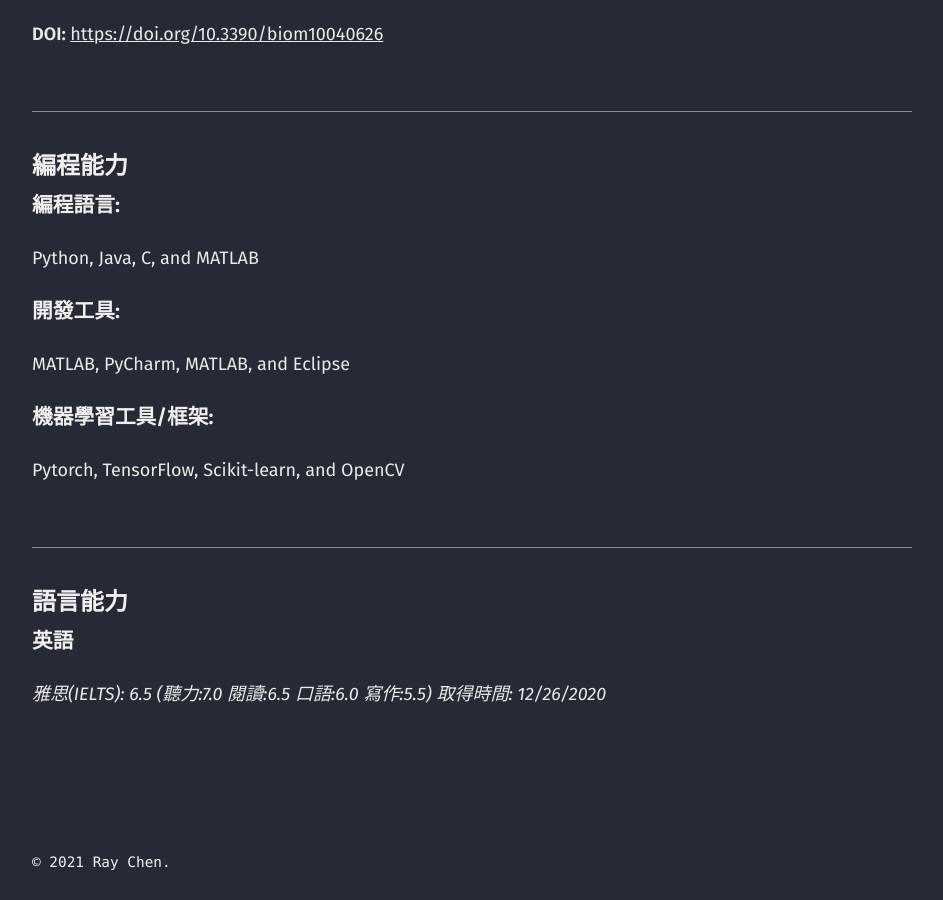
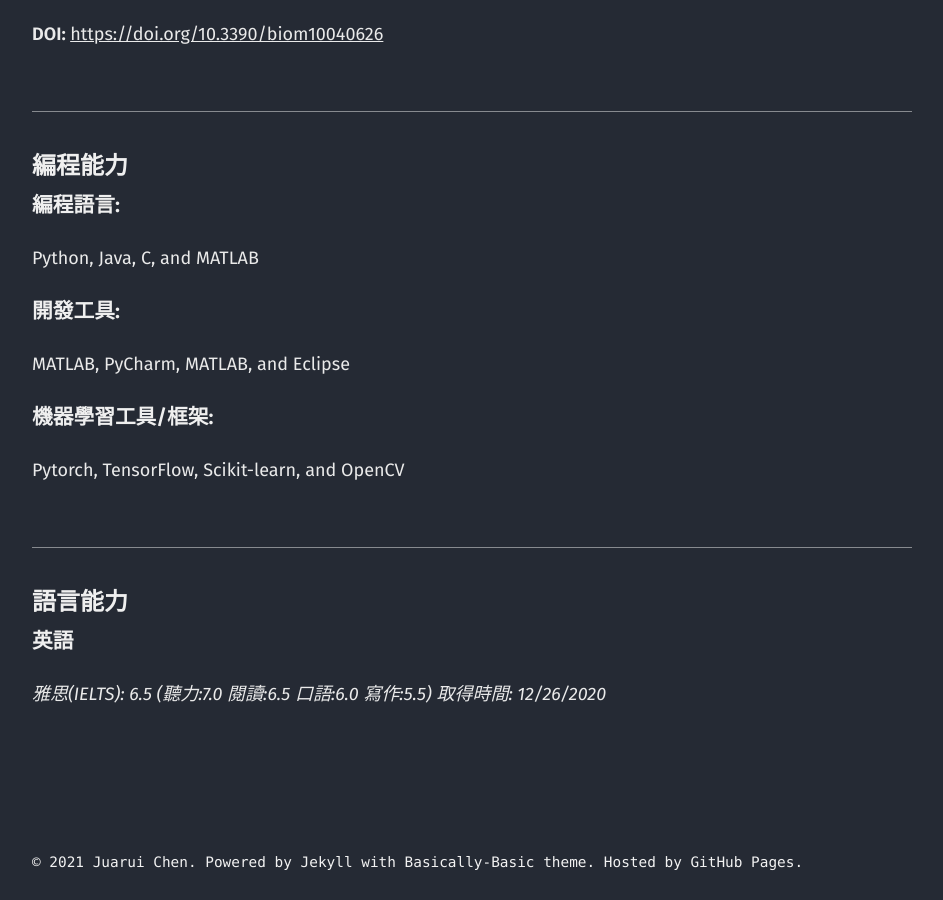
Before and after one commit to chen709847237/chen709847237, a Jekyll site: the page built from cv_cn.md, in a window 1280 px wide and 900 px high, scrolled down 2754 px. Shown: the whole window, without its empty margins (40-983 px from the left). Built offline with Jekyll 4.4.1, drawn with Linux system fonts in a browser that asks for light colours.

Commit message:
Update footer.html

```diff
--- a/_includes/footer.html
+++ b/_includes/footer.html
@@ -4,7 +4,7 @@
       {% if site.copyright %}
         {{ site.copyright | markdownify }}
       {% else %}
-        <p>&copy; {{ site.time | date: '%Y' }} {{ site.title }}.</p>
+        <p>&copy; {{ site.time | date: '%Y' }} Juarui Chen. Powered by Jekyll with Basically-Basic theme. Hosted by GitHub Pages.</p>
       {% endif %}
     </div>
   </div>
```
